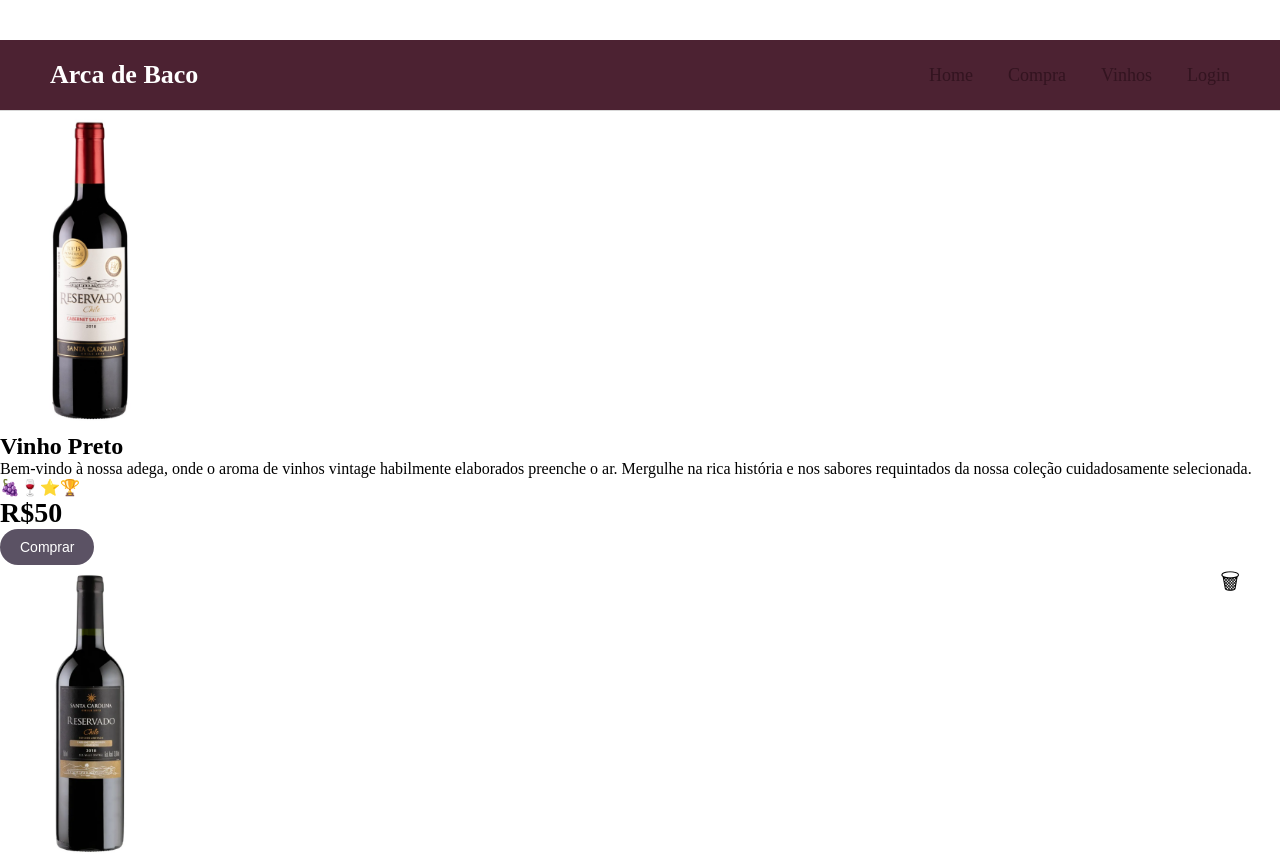
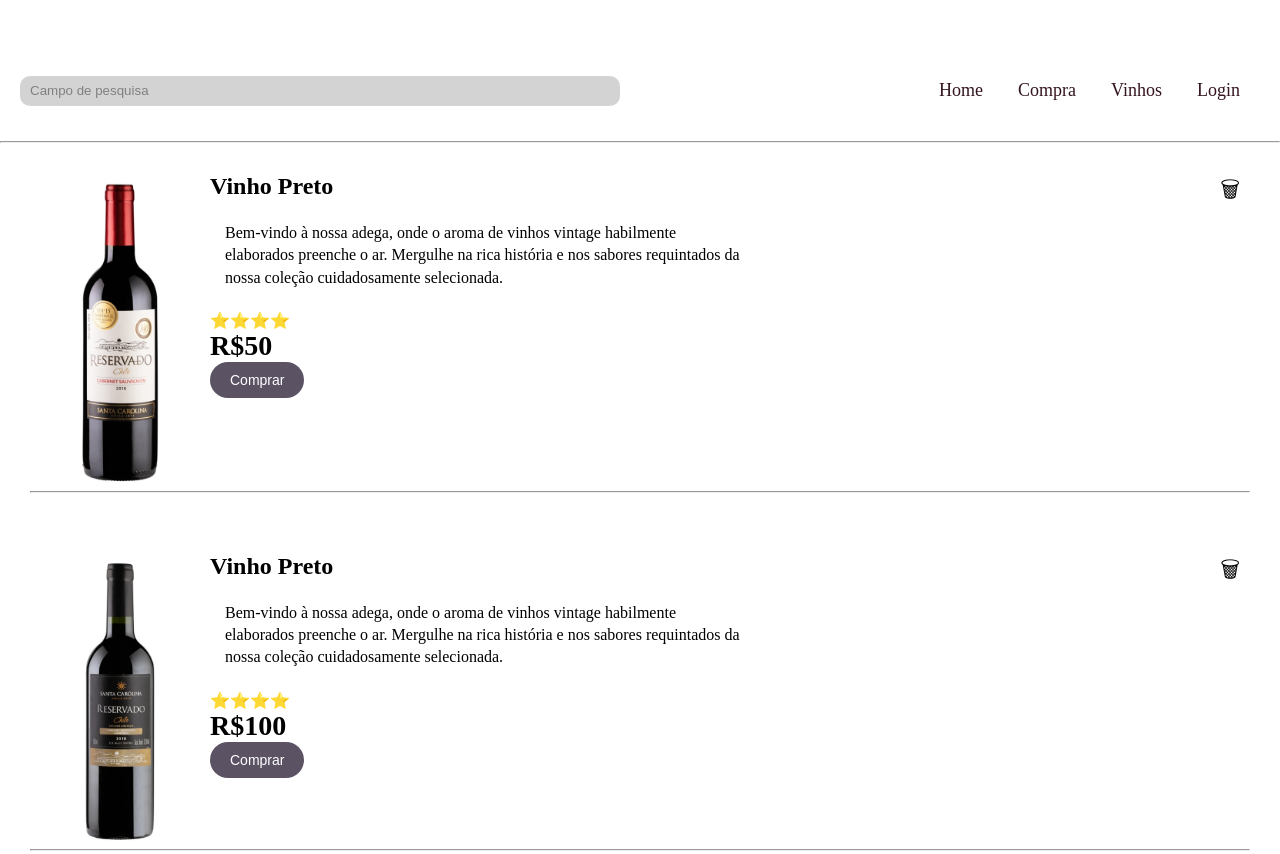
Before and after one commit to jojohanb/arca-de-baco-frontend-dw-pi, a React (Vite) app in the folder arca-de-baco/: page /compra in a window 1280 px wide. Shown: the top 854 px of the page. Built offline with nearby package versions, Linux system fonts and the light colour scheme.

Commit message:
Outra página concluida

```diff
--- a/arca-de-baco/src/pages/compra.css
+++ b/arca-de-baco/src/pages/compra.css
@@ -111,7 +111,7 @@
   margin-bottom: 10px;
   color: #000;
 }
-.navTopo {
+/* .navTopo {
   width: 100%;
   padding: 20px 50px;
   display: flex;
@@ -119,12 +119,39 @@
   align-items: center;
   background-color: white;
   border-bottom: 1px solid #d8d8d8;
-}
+} */
+ .Topo{
+  background-color: white;
+  /* width: 100%; */
+  padding: 20px;
+  display: flex;
+ }
+
+ .BarrinhaPesquisas{
+  width: 100%;
+  display: flex;
+  align-items: center;
+  padding: 20px;
+  justify-content: space-between;
+ }
+ ::placeholder{
+  color: gray;
+ }
+
+ .campoDaPesquisa{
+  border-radius: 10px;
+  border: #27232b;
+  background-color: #d3d3d3;
+  height: 30px;
+  width: 600px;
+
+ }
+
 
 .navLogo {
   font-size: 26px;
   font-weight: bold;
-  color: black;
+  color: rgb(0, 0, 0);
 }
 
 .navLinks {
@@ -135,7 +162,7 @@
 
 .navLinks a {
   text-decoration: none;
-  color: black;
+  color: rgb(0, 0, 0);
   font-size: 18px;
   transition: 0.2s;
 }
@@ -143,3 +170,34 @@
 .navLinks a:hover {
   opacity: 0.6;
 }
+
+.cardCompra{
+  display: flex;
+  flex-direction: column;
+  padding: 30px;
+}
+
+.itensCard{
+  display: flex;
+  flex-direction: row;
+  /* flex-wrap: wrap; */
+  /* justify-content: space-between; */
+  /* padding: 10px; */
+}
+
+.descricaoProduto {
+  white-space: pre-line;
+  padding: 12px 15px;
+  border-radius: 10px;
+  width: 550px;
+  min-height: 80px;
+  color: #000;
+  line-height: 1.4;
+  margin: 10px 0;
+  overflow-wrap: break-word;
+  border: white;
+}
+
+.colunaFooter .footerCompra{
+  color: #000 !important;
+}
--- a/arca-de-baco/src/pages/compra.jsx
+++ b/arca-de-baco/src/pages/compra.jsx
@@ -12,7 +12,7 @@ export default function Compra() {
       precoProduto: 50,
       imagemProduto: vinhoReservado,
       descricaoProduto:
-        "Bem-vindo à nossa adega, onde o aroma de vinhos vintage habilmente elaborados preenche o ar. Mergulhe na rica história e nos sabores requintados da nossa coleção cuidadosamente selecionada.",
+        "Bem-vindo à nossa adega, onde o aroma de vinhos vintage habilmente elaborados preenche o ar.  Mergulhe na rica história e nos sabores requintados da nossa coleção cuidadosamente selecionada.",
     },
     {
       id: 2,
@@ -34,9 +34,10 @@ export default function Compra() {
 
   return (
     <div className="containerCompra">
-
-      <nav className="navTopo">
-              <h2 className="navLogo">Arca de Baco</h2>
+      <div className="BarrinhaPesquisas">
+        <input className="campoDaPesquisa" type="text" placeholder="Campo de pesquisa "/>
+            <nav className="Topo">
+              {/* <h2 className="navLogo">Arca de Baco</h2> */}
               <ul className="navLinks">
                 <li><Link to="/home">Home</Link></li>
                 <li><Link to="/compra">Compra</Link></li>
@@ -44,19 +45,28 @@ export default function Compra() {
                 <li><Link to="/login">Login</Link></li>
               </ul>
             </nav>
+      </div>
+      <hr />
+
 
       {listaProdutos.map((item) => (
         <div key={item.id} className="cardCompra">
+          <div className="itensCard">
           <img src={item.imagemProduto} alt={item.nomeProduto} className="imagemProduto" />
           <div className="conteudoCompra">
             <h2 className="nomeProduto">{item.nomeProduto}</h2>
             <p className="descricaoProduto">{item.descricaoProduto}</p>
 
             <div className="iconesAvaliacao">
-              <span>🍇</span>
-              <span>🍷</span>
+              {/* <span>🍇</span> */}
+              {/* <span>🍷</span> */}
               <span>⭐</span>
-              <span>🏆</span>
+              <span>⭐</span>
+              <span>⭐</span>
+              <span>⭐</span>
+
+
+              {/* <span>🏆</span> */}
             </div>
 
             <div className="precoBotao">
@@ -66,8 +76,12 @@ export default function Compra() {
           </div>
 
           <button className="botaoExcluir">🗑</button>
+          {/* <hr /> */}
+        </div>
+        <hr />
         </div>
       ))}
+      {/* <hr /> */}
 
       <div className="paginacaoCompra">
         <span>1</span>
--- a/arca-de-baco/src/pages/home.css
+++ b/arca-de-baco/src/pages/home.css
@@ -239,7 +239,7 @@ i{
   width: 90px;
 }
 
-.colunaFooter p {
+.colunaFooter .footer p {
   /* color: #80465c; */
   margin: 6px 0;
   font-size: 1rem;
```
